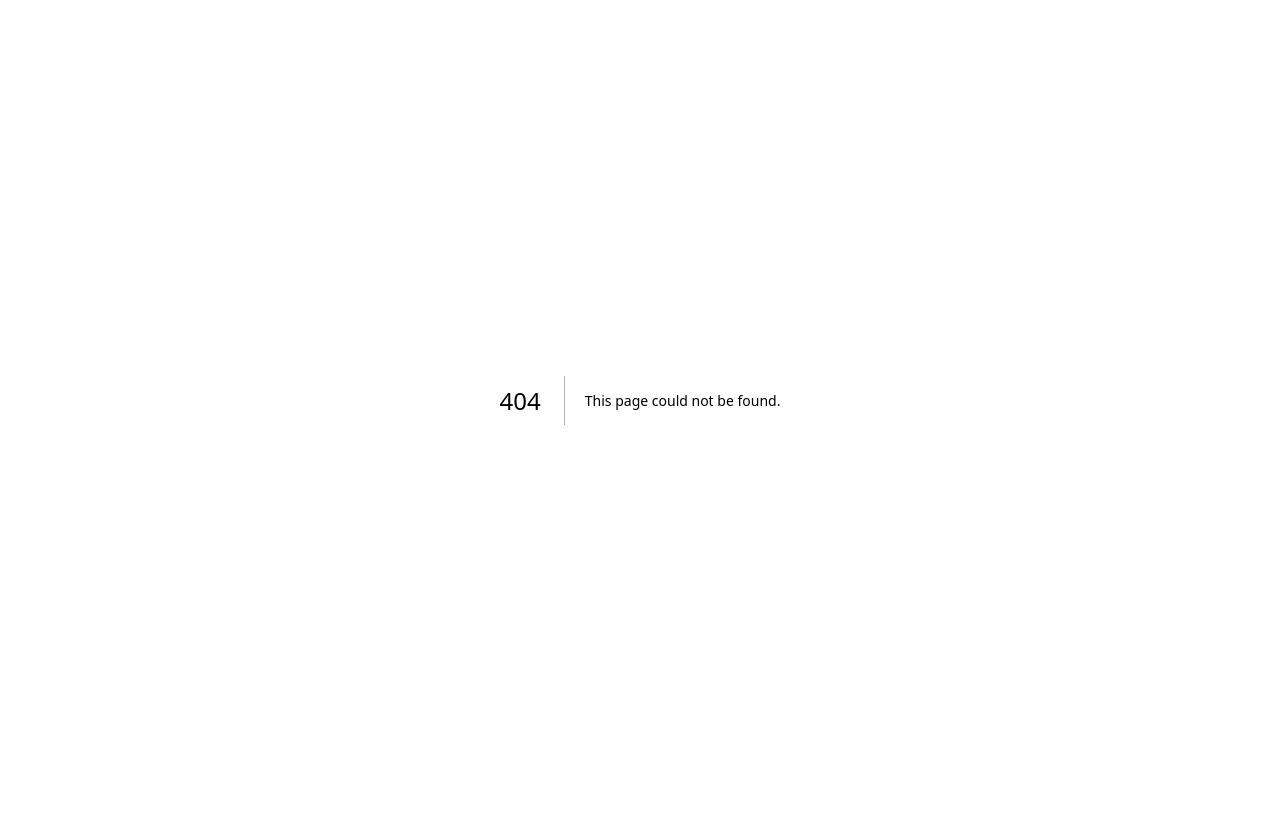
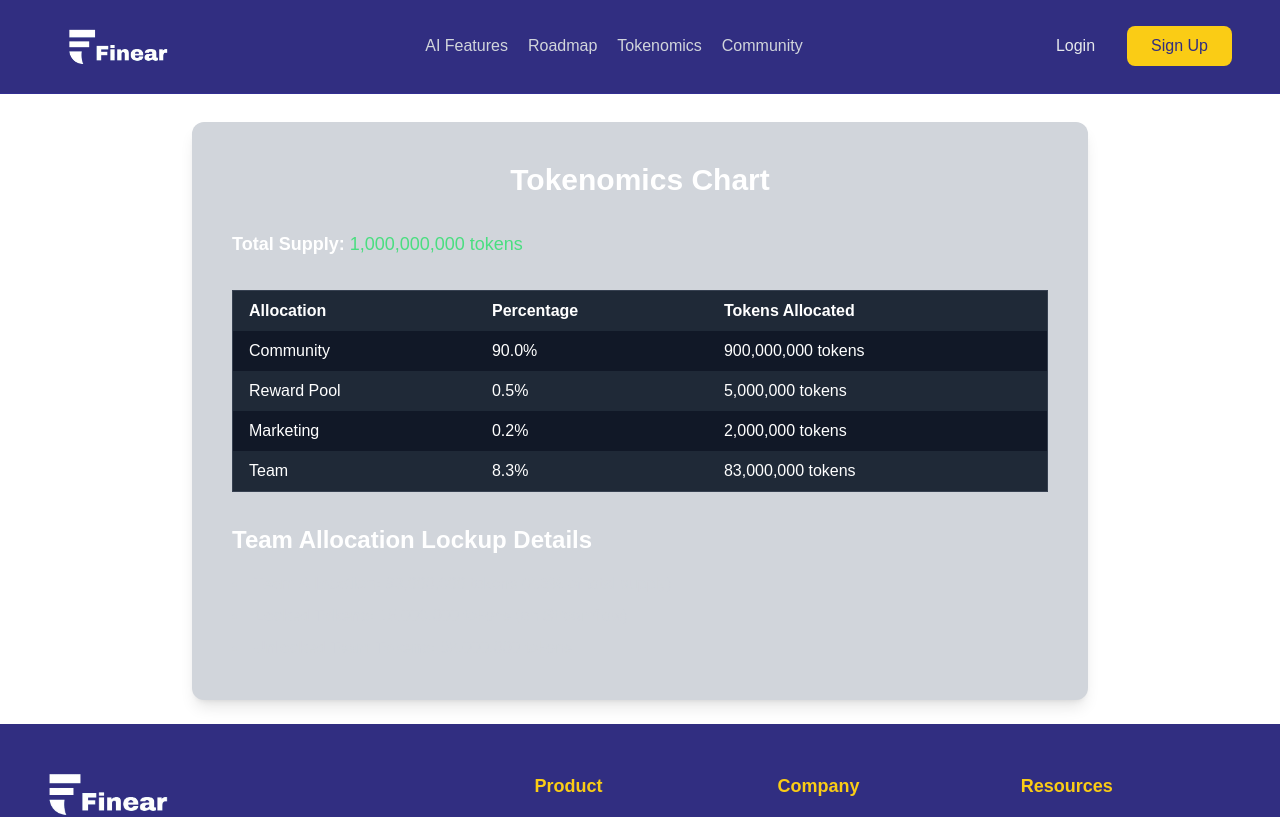
Before and after one commit to MbiatkeEdet/EducationPluss, a Next.js app in the folder frontend/: page /tokenomics in a window 1280 px wide. Before the commit this address had no page. Shown: the top 817 px of the page. Built offline with nearby package versions, Linux system fonts and the light colour scheme.

Commit message:
tokenomics

```diff
--- a/frontend/src/app/roadmap/page.js
+++ b/frontend/src/app/roadmap/page.js
@@ -8,7 +8,7 @@ import Footer from '@/components/Footer'; // Adjust the import based on your pro
 const navItems = [
   { text: "AI Features", href: "/signup" },
   { text: "Roadmap", href: "/roadmap" },
-  { text: "Rewards", href: "/rewards" },
+  { text: "Tokenomics", href: "/tokenomics" },
   { text: "Community", href: "/community" }
 ];
 
--- /dev/null
+++ b/frontend/src/app/tokenomics/page.js
@@ -0,0 +1,163 @@
+// components/Tokenomics.js
+"use client"
+import React from "react";
+import Image from 'next/image';
+import Link from 'next/link';
+import { useState } from 'react';
+import Footer from '@/components/Footer'; // Adjust the import based on your project structure
+
+const navItems = [
+  { text: "AI Features", href: "/signup" },
+  { text: "Roadmap", href: "/roadmap" },
+  { text: "Tokenomics", href: "/tokenomics" },
+  { text: "Community", href: "/community" }
+];
+
+export default function Tokenomics() {
+  const [menuOpen, setMenuOpen] = useState(false);
+  return (
+    <>
+      <header className="bg-indigo-900 backdrop-blur-md border-b border-indigo-800/50">
+        <nav className="flex justify-between items-center py-2 px-2 md:px-12 max-w-7xl mx-auto">
+          {/* Logo */}
+          <Link href="/" className="flex items-center">
+            <div className="">
+              <Image
+                src="/logo-main.png"
+                alt="Finear"
+                className="object-contain m-[20px]"
+                width={100}
+                height={100}
+                priority
+              />
+            </div>
+          </Link>
+
+          {/* Desktop Navigation */}
+          <div className="hidden md:flex md:items-center">
+            <ul className="flex gap-5">
+              {navItems.map((page, index) => (
+                <li key={index}>
+                  <Link href={page.href} className="text-gray-300 hover:text-yellow-400 transition">
+                    {page.text}
+                  </Link>
+                </li>
+              ))}
+            </ul>
+          </div>
+
+          {/* Desktop Auth Buttons */}
+          <div className="hidden md:flex gap-4">
+            <Link href="/login">
+              <button className="py-2 px-4 rounded-lg text-gray-200 hover:text-white transition">
+                Login
+              </button>
+            </Link>
+            <Link href="/signup">
+              <button className="px-6 py-2 rounded-lg bg-yellow-400 text-indigo-900 hover:bg-yellow-300 transition font-medium">
+                Sign Up
+              </button>
+            </Link>
+          </div>
+
+          {/* Mobile Menu Button */}
+          <button
+            className="block md:hidden text-gray-200"
+            onClick={() => setMenuOpen(!menuOpen)}
+            aria-label="Toggle menu"
+          >
+            <svg
+              xmlns="http://www.w3.org/2000/svg"
+              className="h-6 w-6"
+              fill="none"
+              viewBox="0 0 24 24"
+              stroke="currentColor"
+            >
+              <path strokeLinecap="round" strokeLinejoin="round" strokeWidth={2} d="M4 6h16M4 12h16m-7 6h7" />
+            </svg>
+          </button>
+        </nav>
+
+        {/* Mobile Navigation */}
+        {menuOpen && (
+          <div className="absolute top-16 left-0 w-full bg-indigo-800 shadow-lg z-50 md:hidden">
+            <ul className="flex flex-col items-start gap-4 px-6 py-4">
+              {navItems.map((page, index) => (
+                <li key={index} className="w-full">
+                  <Link href={page.href} className="block py-2 text-gray-200 hover:text-yellow-400 transition">
+                    {page.text}
+                  </Link>
+                </li>
+              ))}
+              <div className="flex flex-col gap-4 w-full pt-4 border-t border-indigo-700">
+                <Link href="/login" className="w-full">
+                  <button className="py-2 rounded-lg w-full text-gray-200 hover:text-white transition">
+                    Login
+                  </button>
+                </Link>
+                <Link href="/signup" className="w-full">
+                  <button className="py-2 rounded-xl bg-yellow-400 w-full text-indigo-900 hover:bg-yellow-300 transition font-medium">
+                    Sign Up
+                  </button>
+                </Link>
+              </div>
+            </ul>
+          </div>
+        )}
+      </header>
+      <div className="bg-gray-300 text-white mt-7 mb-6 p-8 md:p-10 max-w-4xl mx-auto rounded-xl shadow-lg space-y-8">
+        <h2 className="text-3xl flex flex-col items-center font-bold">Tokenomics Chart</h2>
+        <p className="text-lg">
+          <strong>Total Supply:</strong> <span className="text-green-400">1,000,000,000 tokens</span>
+        </p>
+
+        {/* Token Allocation Table */}
+        <div className="overflow-x-auto">
+          <table className="w-full border border-gray-700">
+            <thead className="bg-gray-800">
+              <tr>
+                <th className="text-left px-4 py-2">Allocation</th>
+                <th className="text-left px-4 py-2">Percentage</th>
+                <th className="text-left px-4 py-2">Tokens Allocated</th>
+              </tr>
+            </thead>
+            <tbody>
+              {[
+                { name: "Community", percent: "90.0%", tokens: "900,000,000" },
+                { name: "Reward Pool", percent: "0.5%", tokens: "5,000,000" },
+                { name: "Marketing", percent: "0.2%", tokens: "2,000,000" },
+                { name: "Team", percent: "8.3%", tokens: "83,000,000" },
+              ].map((row, idx) => (
+                <tr
+                  key={idx}
+                  className={idx % 2 === 0 ? "bg-gray-900" : "bg-gray-800"}
+                >
+                  <td className="px-4 py-2">{row.name}</td>
+                  <td className="px-4 py-2">{row.percent}</td>
+                  <td className="px-4 py-2">{row.tokens} tokens</td>
+                </tr>
+              ))}
+            </tbody>
+          </table>
+        </div>
+
+        {/* Lockup Details */}
+        <div className="space-y-4">
+          <h3 className="text-2xl font-semibold">Team Allocation Lockup Details</h3>
+          <ul className="list-disc list-inside space-y-2 text-gray-300">
+            <li>
+              <strong>Team Allocation:</strong> 83,000,000 tokens (8.3% of total supply)
+            </li>
+            <li>
+              <strong>Locked Tokens:</strong> 15,000,000 tokens (on Streamflow)
+            </li>
+            <li>
+              <strong>Unlocked Team Tokens:</strong> 68,000,000 tokens
+            </li>
+          </ul>
+        </div>
+      </div>
+      <Footer />
+    </>
+  );
+}
--- a/frontend/src/components/Footer.jsx
+++ b/frontend/src/components/Footer.jsx
@@ -31,8 +31,6 @@ export default function Footer() {
       title: "Resources",
       links: [
         { text: "Roadmap", href: "/roadmap" },
-        { text: "Help Center", href: "/help" },
-        { text: "Community", href: "/community" },
         { text: "Privacy Policy", href: "/privacy-policy" },
       ]
     }
--- a/frontend/src/components/Navbar.jsx
+++ b/frontend/src/components/Navbar.jsx
@@ -9,7 +9,7 @@ export default function Navbar() {
   const navItems = [
     { text: "AI Features", href: "/signup" },
     { text: "Roadmap", href: "/roadmap" },
-    { text: "Rewards", href: "/rewards" },
+    { text: "Tokenomics", href: "/tokenomics" },
     { text: "Community", href: "/community" }
   ];
 
```
